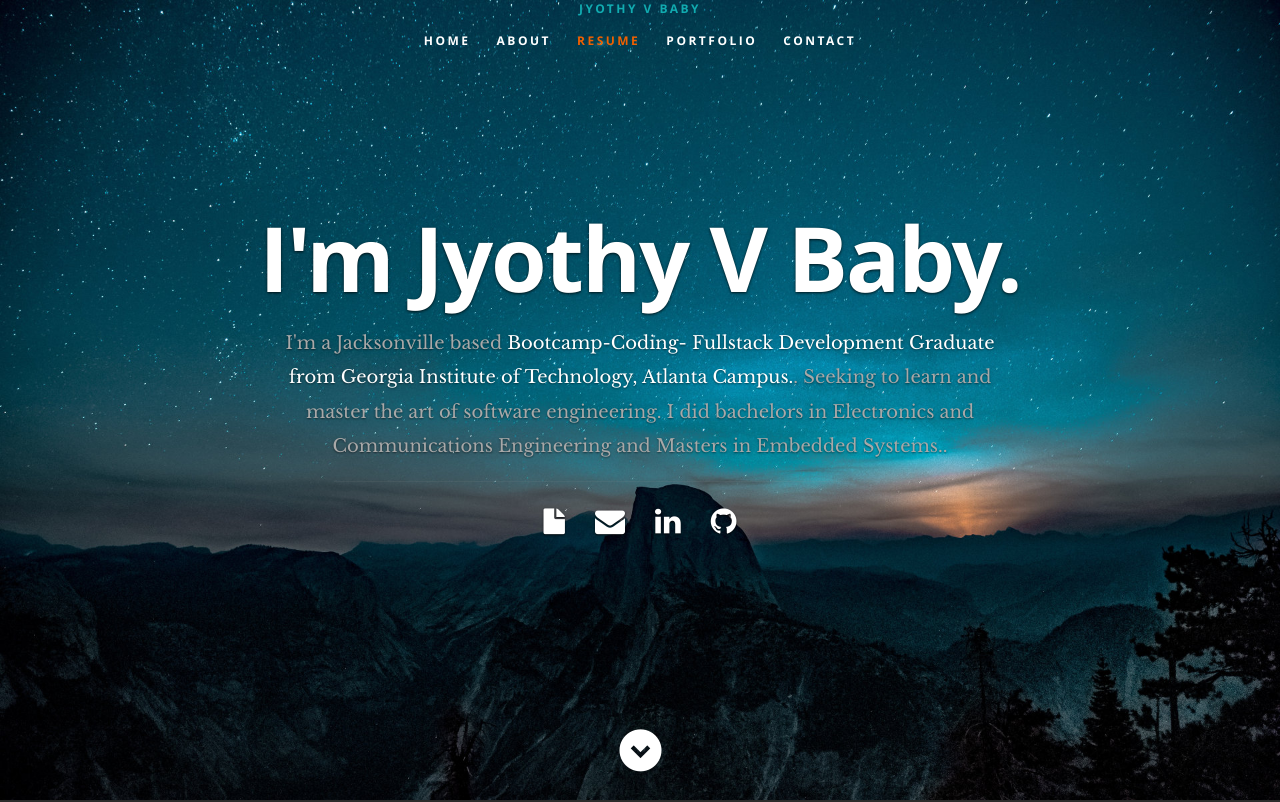
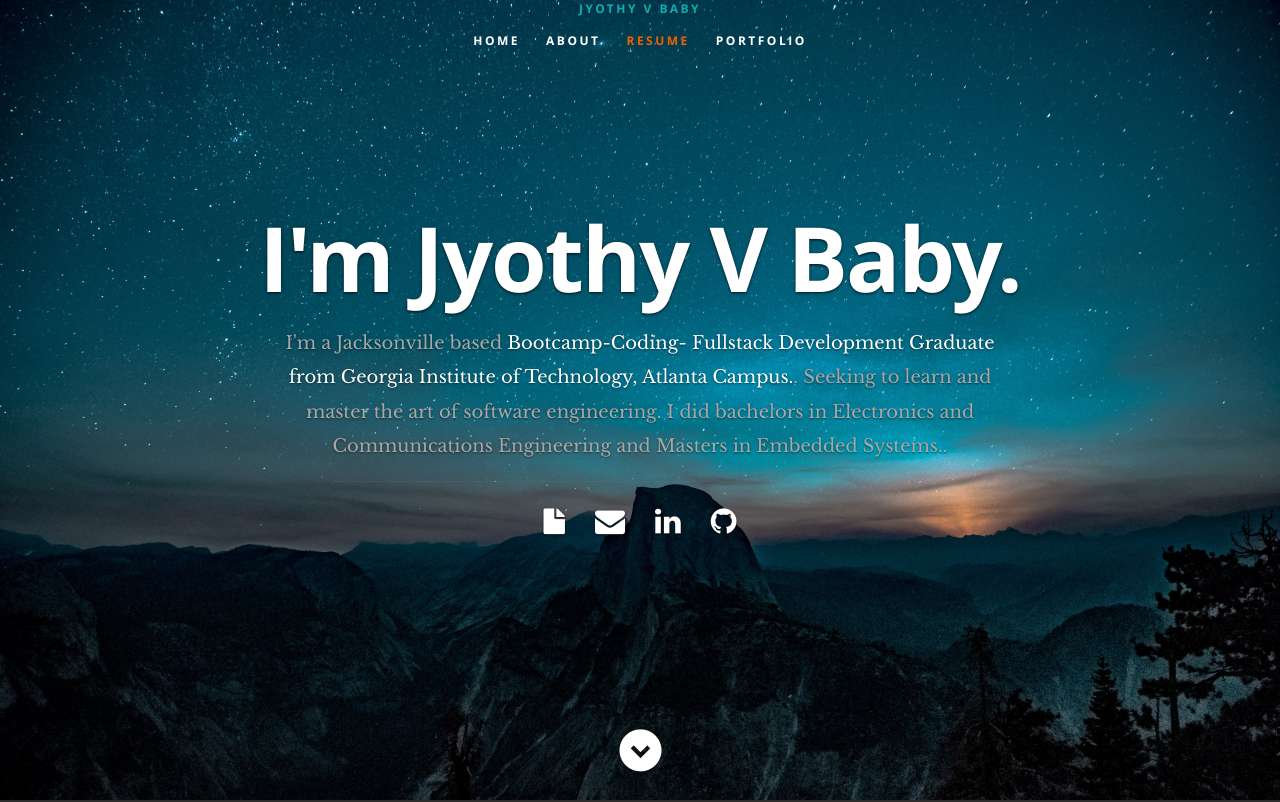
Before and after one commit to jyothybaby/20-React-Portfolio, a React (Create React App) app: page / in a window 1280 px wide. Shown: the top 802 px of the page. Built offline with nearby package versions, Linux system fonts and the light colour scheme.

Commit message:
Removing Contact form Section from the portfolio

```diff
--- a/src/App.js
+++ b/src/App.js
@@ -50,8 +50,8 @@ class App extends Component {
         <About data={this.state.resumeData.main}/>
         <Resume data={this.state.resumeData.resume}/>
         <Portfolio data={this.state.resumeData.portfolio}/>
-        <Testimonials data={this.state.resumeData.testimonials}/>
-        <Contact data={this.state.resumeData.main}/>
+        {/* <Testimonials data={this.state.resumeData.testimonials}/> */}
+        {/* <Contact data={this.state.resumeData.main}/> */}
         <Footer data={this.state.resumeData.main}/>
       </div>
     );
--- a/src/Components/Header.js
+++ b/src/Components/Header.js
@@ -28,7 +28,7 @@ class Header extends Component {
 	         <li><a className="smoothscroll" href="#resume">Resume</a></li>
             <li><a className="smoothscroll" href="#portfolio">Portfolio</a></li>
            {/* <li><a className="smoothscroll" href="#testimonials">Testimonials</a></li> */}
-            <li><a className="smoothscroll" href="#contact">Contact</a></li>
+            {/* <li><a className="smoothscroll" href="#contact">Contact</a></li> */}
          </ul>
          </div>
 
```
Also changed, not shown: 1 other file (tests, documents, lock files or other folders).
